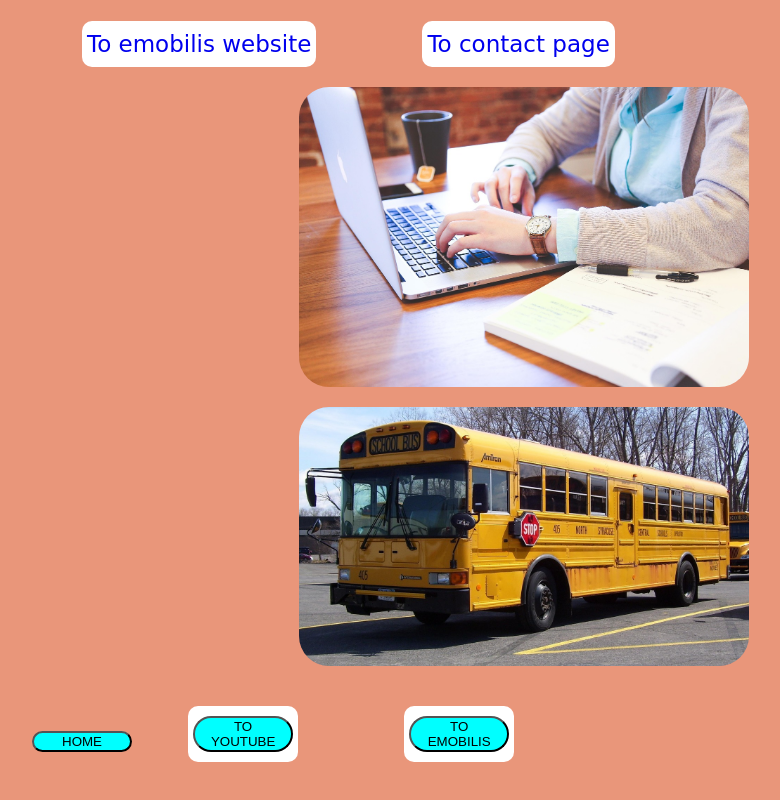
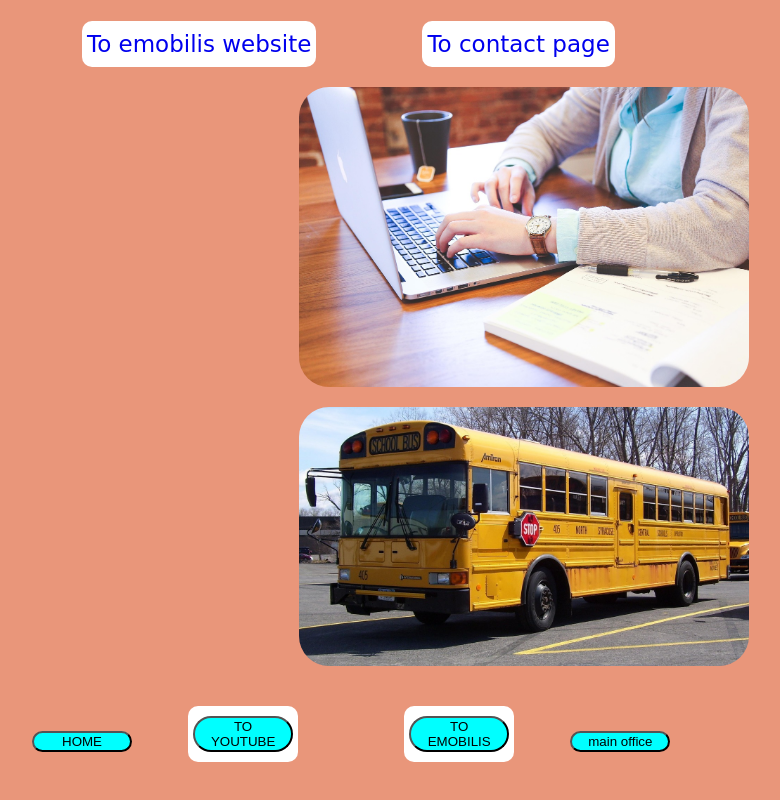
Before and after one commit to astrxcartel24-lang/Avenli-website, a plain HTML site: page index.html in a window 1280 px wide. Shown: the part 1670-2470 px from the top of the page, without its empty margins (116-896 px from the left). Drawn offline with Linux system fonts and the light colour scheme.

Commit message:
added button in index.html

```diff
--- a/index.html
+++ b/index.html
@@ -79,5 +79,6 @@
 
  <a href="https://www.youtube.com/"><button>TO YOUTUBE</button></a>
  <a href="https://emobilis.ac.ke/"><button>TO EMOBILIS</button></a>
+<button>main office</button>
 </body>
 </html>
```
